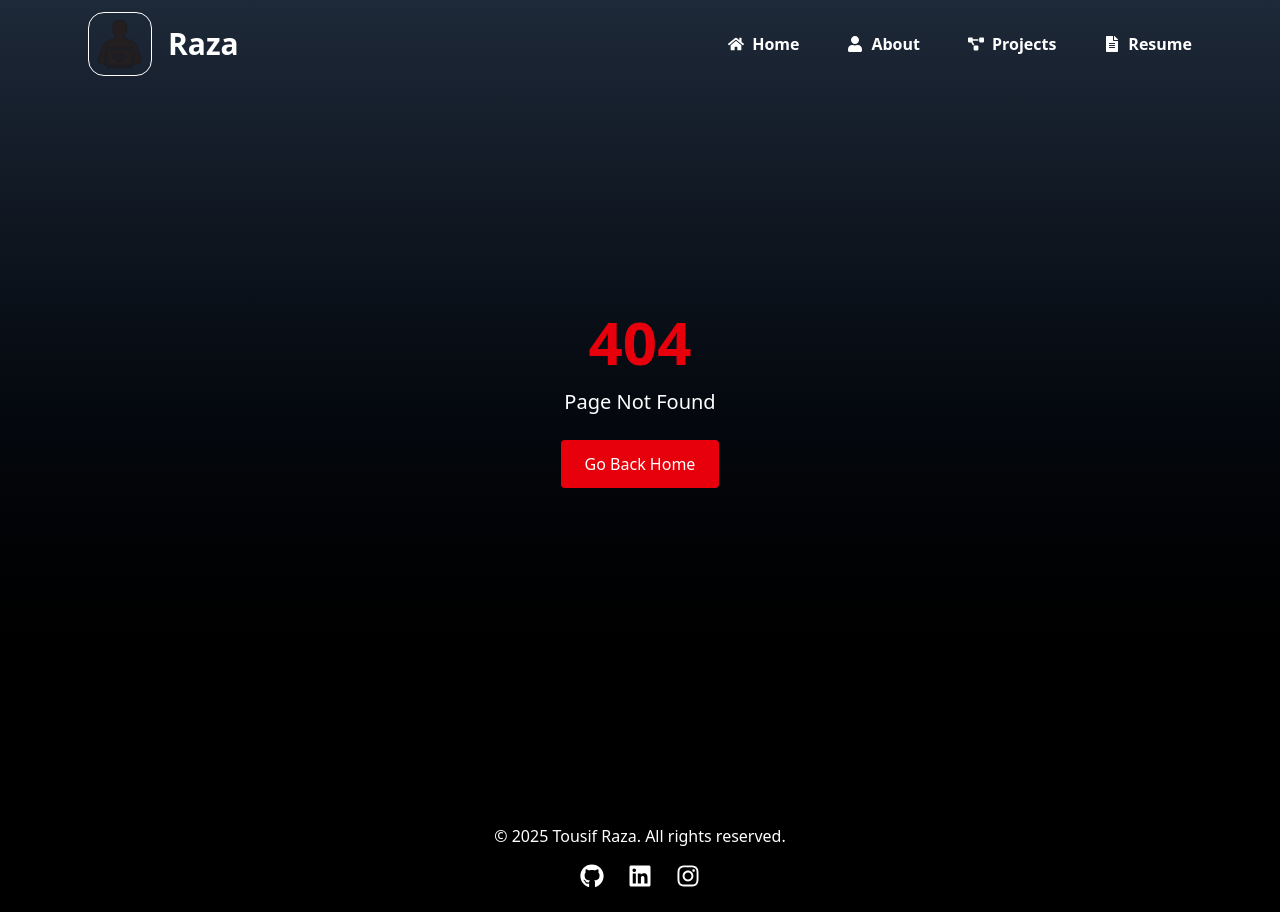
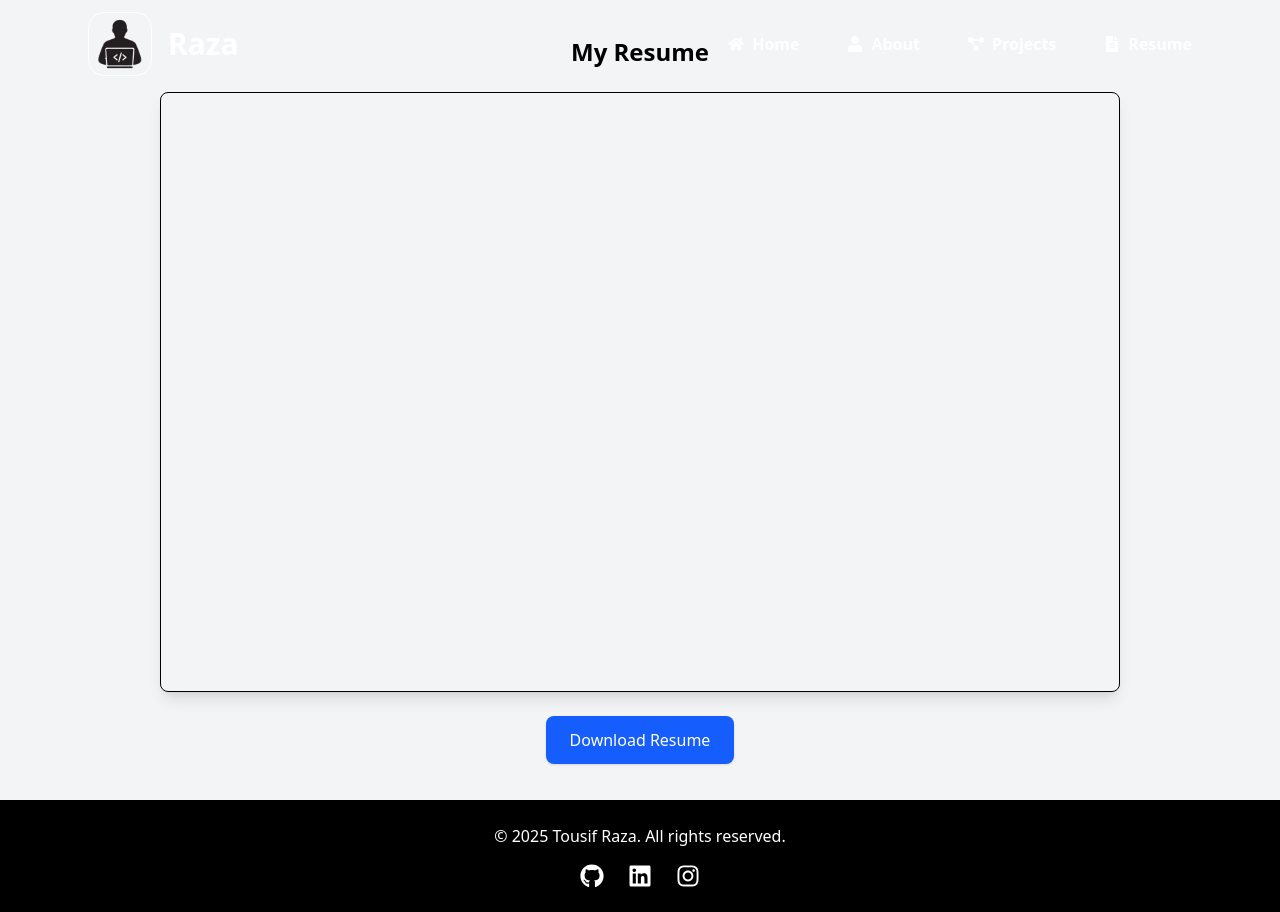
Before and after one commit to Tousif33/Personal-Portfolio, a React (Vite) app: page /resume in a window 1280 px wide. Before the commit this address had no page. Built offline with nearby package versions, Linux system fonts and the light colour scheme.

Commit message:
Added Resume download feature

```diff
--- a/src/App.jsx
+++ b/src/App.jsx
@@ -5,7 +5,6 @@ import Home from "./Home";
 import About from "./About";
 import Projects from "./Projects";
 import Resume from "./Resume";
-import NotFound from "./NotFound";
 import Footer from "./Footer";
 
 export default function App() {
@@ -22,7 +21,6 @@ export default function App() {
         <Route path="/about" element={<About />} />
         <Route path="/projects" element={<Projects />} />
         <Route path="/resume" element={<Resume />} />
-        <Route path="*" element={<NotFound />} />
       </Routes>
 
       <Footer />
--- a/src/NotFound.jsx
+++ /dev/null
@@ -1,17 +0,0 @@
-
-import { Link } from "react-router-dom";
-
-export default function NotFound() {
-  return (
-    <div className="flex flex-col items-center justify-center min-h-screen bg-gradient-to-b from-gray-800 to-black">
-      <h1 className="text-6xl font-bold text-red-600 mb-4">404</h1>
-      <p className="text-xl mb-6 text-white">Page Not Found</p>
-      <Link
-        to="/home"
-        className="text-white bg-red-600 px-6 py-3 rounded hover:bg-red-700 transition"
-      >
-        Go Back Home
-      </Link>
-    </div>
-  );
-}
--- a/src/Resume.jsx
+++ b/src/Resume.jsx
@@ -1,11 +1,24 @@
-
 import React from "react";
-import NotFound from "./NotFound";
-
 export default function Resume() {
   return (
-   <>
-   <NotFound/>
-   </>
+    <div className="flex flex-col items-center justify-center h-screen bg-gray-100">
+      <h1 className="text-2xl font-bold mb-6">My Resume</h1>
+
+      {/* Resume Preview (Optional: embed PDF) */}
+      <iframe
+        src="/resume.pdf"
+        title="resume"
+        className="w-3/4 h-[600px] border rounded-lg shadow-lg"
+      ></iframe>
+
+      {/* Download Button */}
+      <a
+        href="/resume.pdf"
+        download="Tousif_Resume.pdf"
+        className="mt-6 px-6 py-3 bg-blue-600 text-white rounded-lg shadow hover:bg-blue-700"
+      >
+        Download Resume
+      </a>
+    </div>
   );
 }
```
Also changed, not shown: 1 other file (tests, documents, lock files or other folders).
